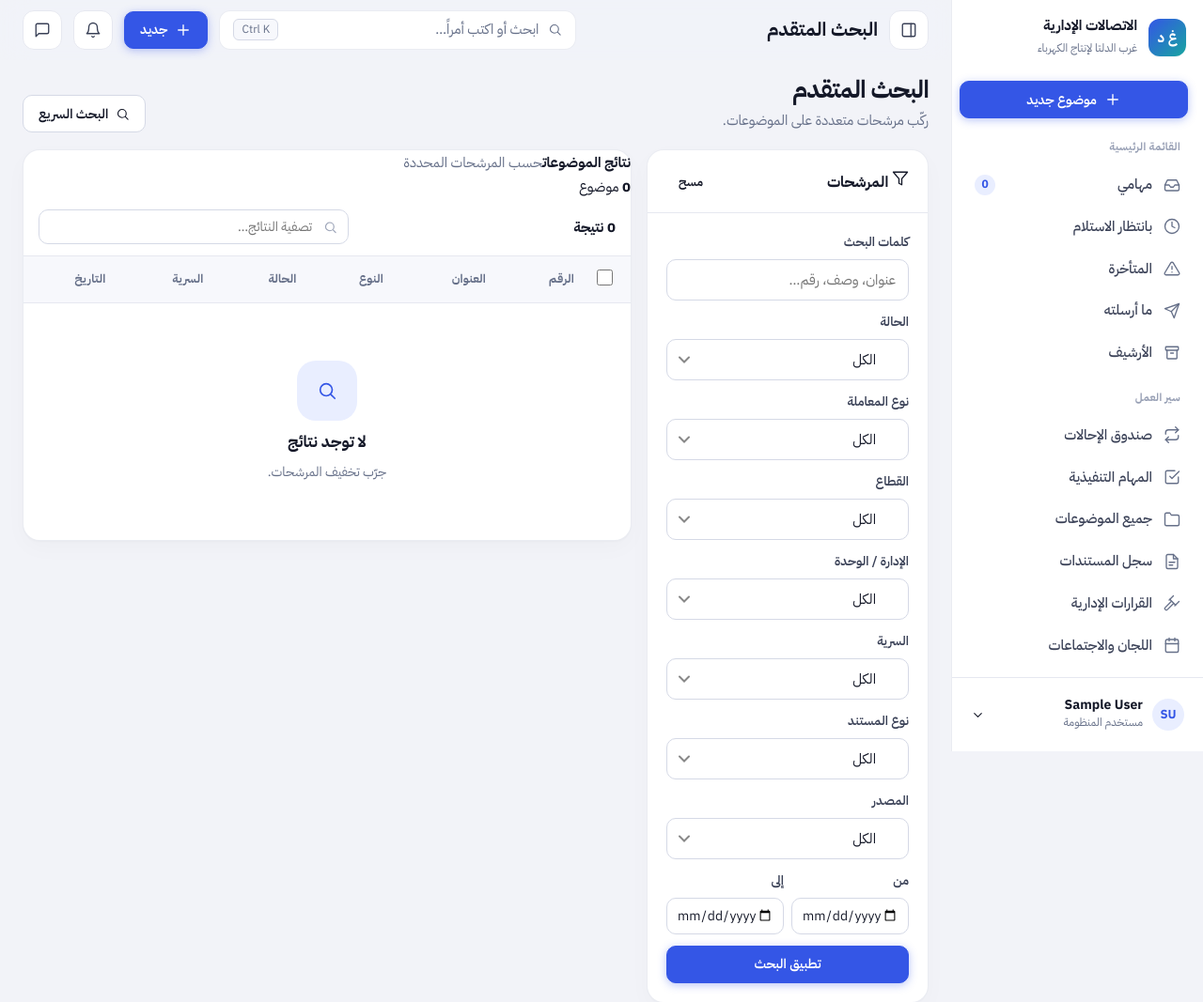
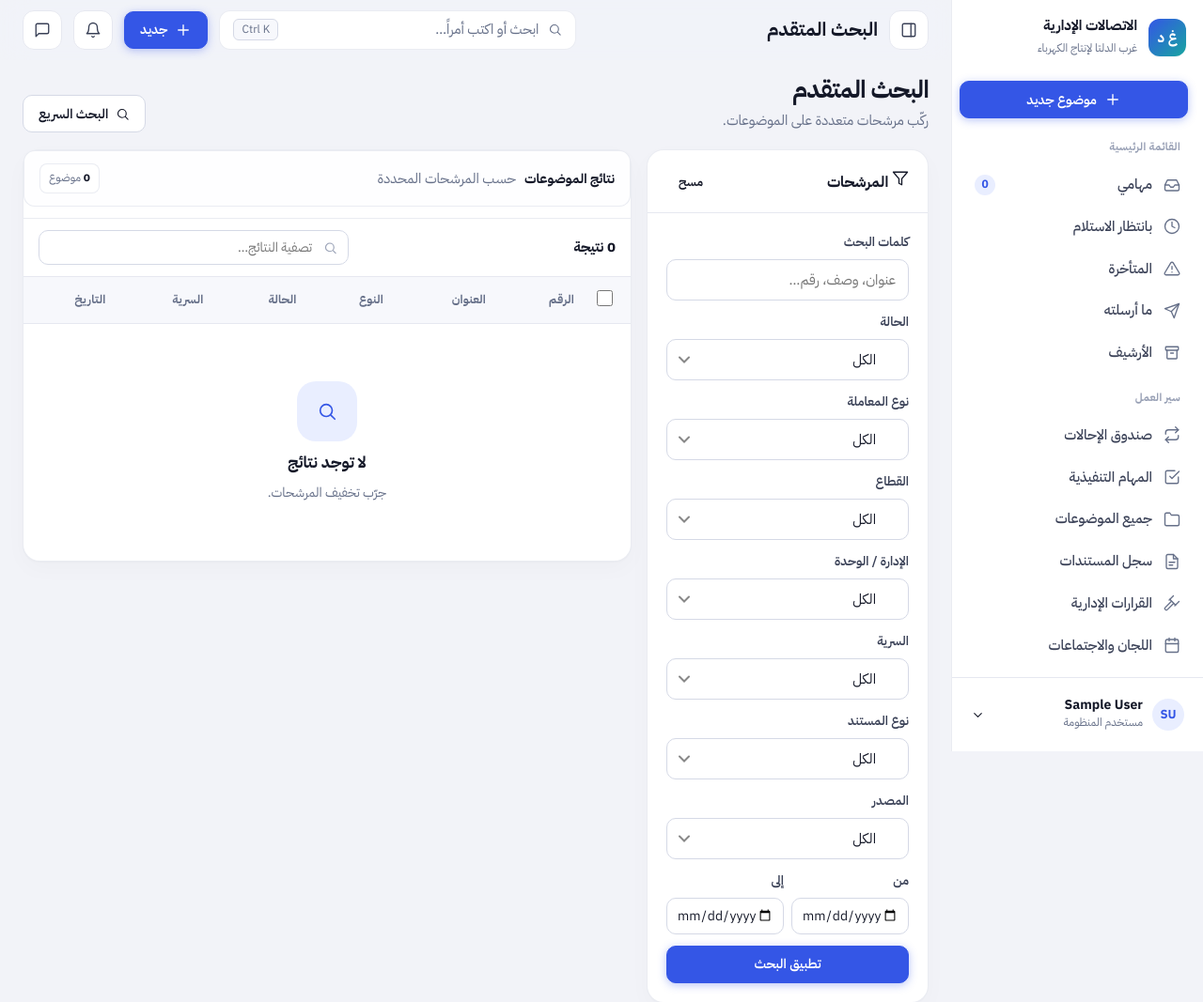
Before and after one commit to AhmedNayel-1/workflow1, a Django app: page /search/ in a window 1280 px wide. Shown: the top 1067 px of the page at 94% size. Run offline with Django 5.2, Linux system fonts and the light colour scheme; the visitor is signed in with stand-in values (Sample User, id 1); data comes from the database, SQL or seed files in the repository; data that the repository does not hold is empty.

Commit message:
Style search result summaries, matched terms, and responsive rows

```diff
--- a/static/css/experience.css
+++ b/static/css/experience.css
@@ -217,3 +217,21 @@ input,select,textarea{accent-color:var(--brand)}
  .cmdk-in{font-size:15px;padding:15px}
  .cmdk-f{gap:8px 12px}
 }
+
+
+/* Search result reading and match emphasis. */
+.search-results-summary{display:flex;align-items:center;justify-content:space-between;gap:12px;flex-wrap:wrap;padding:13px 16px;margin:0 0 12px;border:1px solid var(--ux-border);border-radius:12px;background:var(--ux-surface)}
+.search-results-summary>div:first-child{display:flex;align-items:baseline;gap:9px;flex-wrap:wrap}
+.search-results-summary>div:first-child b{font-size:14px}
+.search-result-counts{display:flex;align-items:center;gap:8px;flex-wrap:wrap}
+.search-result-counts>span{padding:5px 9px;border:1px solid var(--ux-border);border-radius:8px;background:var(--panel);font-size:12px;color:var(--muted)}
+.search-result-counts b{color:var(--ink);font-variant-numeric:tabular-nums}
+.search-result-row{transition:background var(--ux-motion)}
+.search-result-row:hover{background:var(--ux-surface)}
+mark.search-match{padding:0 2px;border-radius:3px;background:var(--warn-soft);color:var(--ink);font-weight:800;box-decoration-break:clone;-webkit-box-decoration-break:clone}
+.search-results-panel .toolbar{border-top:1px solid var(--ux-border)}
+@media(max-width:680px){
+ .search-results-summary{align-items:flex-start}
+ .search-results-summary>div:first-child{flex-direction:column;gap:2px}
+ .search-result-counts{width:100%}
+}
```
